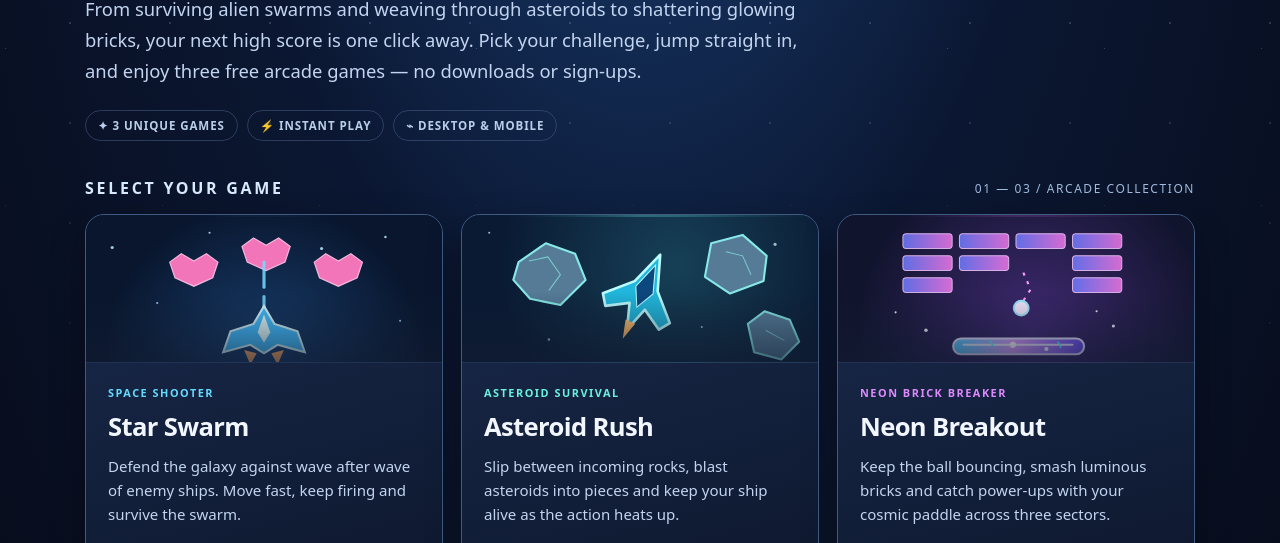
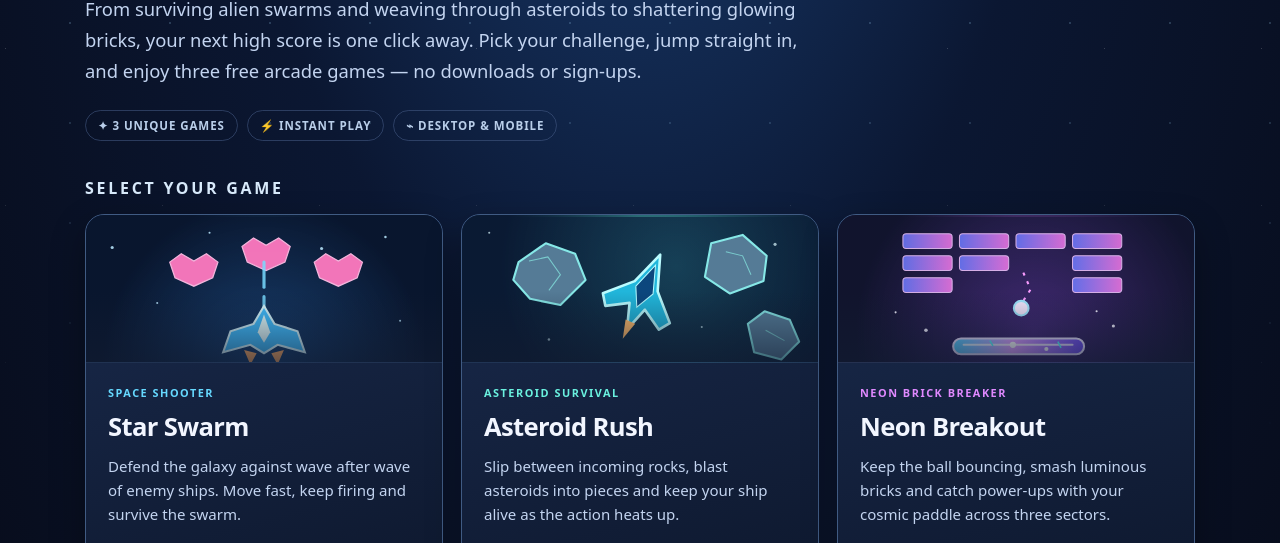
Before and after one commit to MasterJimo/Simple-galaga, a plain HTML site: page arcade/index.html in a window 1280 px wide. Shown: the part 257-800 px from the top of the page. Drawn offline with Linux system fonts and the light colour scheme.

Commit message:
Remove arcade collection numbering from game selector

```diff
--- a/arcade/index.html
+++ b/arcade/index.html
@@ -20,7 +20,6 @@
     .arcade-tags span{color:#b9cee9;border:1px solid #49618b88;border-radius:999px;padding:7px 12px;font-size:.72rem;font-weight:800;letter-spacing:.08em}
     .collection-heading{display:flex;justify-content:space-between;align-items:center;gap:14px;margin:20px 0 15px}
     .collection-heading h2{font-size:1rem;letter-spacing:.17em;color:#d8eafb;margin:0}
-    .collection-heading span{font-size:.75rem;color:#9fbbdd;letter-spacing:.13em}
     .grid{display:grid;grid-template-columns:repeat(3,minmax(0,1fr));gap:18px;margin:0 0 40px}
     .game-card{--accent:#66d9ff;display:flex;flex-direction:column;min-width:0;position:relative;overflow:hidden;border:1px solid #405b83;border-radius:19px;background:linear-gradient(165deg,#1a2b4e 0%,#0d172c 92%);box-shadow:0 14px 35px #0005;transition:transform .2s ease,border-color .2s ease,box-shadow .2s ease}
     .game-card::before{content:"";position:absolute;inset:0 0 auto;height:2px;background:linear-gradient(90deg,transparent,var(--accent),transparent);opacity:.9}
@@ -53,7 +52,7 @@
     footer{display:flex;flex-wrap:wrap;justify-content:space-between;gap:12px;border-top:1px solid #49618b88;padding-top:23px;color:#acbfdc;font-size:.83rem;line-height:1.7}
     footer a{color:#afccf3}
     @media(max-width:960px){.grid{grid-template-columns:repeat(2,minmax(0,1fr))}.game-card.breakout{grid-column:1/-1}.game-card.breakout .scene{height:156px}}
-    @media(max-width:620px){main{padding:18px 16px 28px}.hero{padding:18px 0 20px}h1{font-size:clamp(2.65rem,10vw,4rem)}.arcade-tags{gap:7px}.arcade-tags span{font-size:.65rem;padding:6px 9px}.collection-heading{margin:16px 0 13px}.collection-heading span{font-size:.68rem}.grid{grid-template-columns:1fr;gap:16px}.game-card.breakout{grid-column:auto}.scene,.game-card.breakout .scene{height:135px}.card-content{padding:20px}.game-card p{margin-bottom:21px;min-height:0}.meta{padding-top:13px}footer{font-size:.78rem}}
+    @media(max-width:620px){main{padding:18px 16px 28px}.hero{padding:18px 0 20px}h1{font-size:clamp(2.65rem,10vw,4rem)}.arcade-tags{gap:7px}.arcade-tags span{font-size:.65rem;padding:6px 9px}.collection-heading{margin:16px 0 13px}.grid{grid-template-columns:1fr;gap:16px}.game-card.breakout{grid-column:auto}.scene,.game-card.breakout .scene{height:135px}.card-content{padding:20px}.game-card p{margin-bottom:21px;min-height:0}.meta{padding-top:13px}footer{font-size:.78rem}}
     @media(prefers-reduced-motion:reduce){.game-card,.play{transition:none}.game-card:hover,.play:hover{transform:none}}
   </style>
 </head>
@@ -69,7 +68,7 @@
       </div>
     </header>
 
-    <div class="collection-heading"><h2>SELECT YOUR GAME</h2><span>01 — 03 / ARCADE COLLECTION</span></div>
+    <div class="collection-heading"><h2>SELECT YOUR GAME</h2></div>
     <section class="grid" aria-label="Three playable arcade games">
       <article class="game-card swarm">
         <div class="scene scene-swarm" aria-hidden="true">
```
